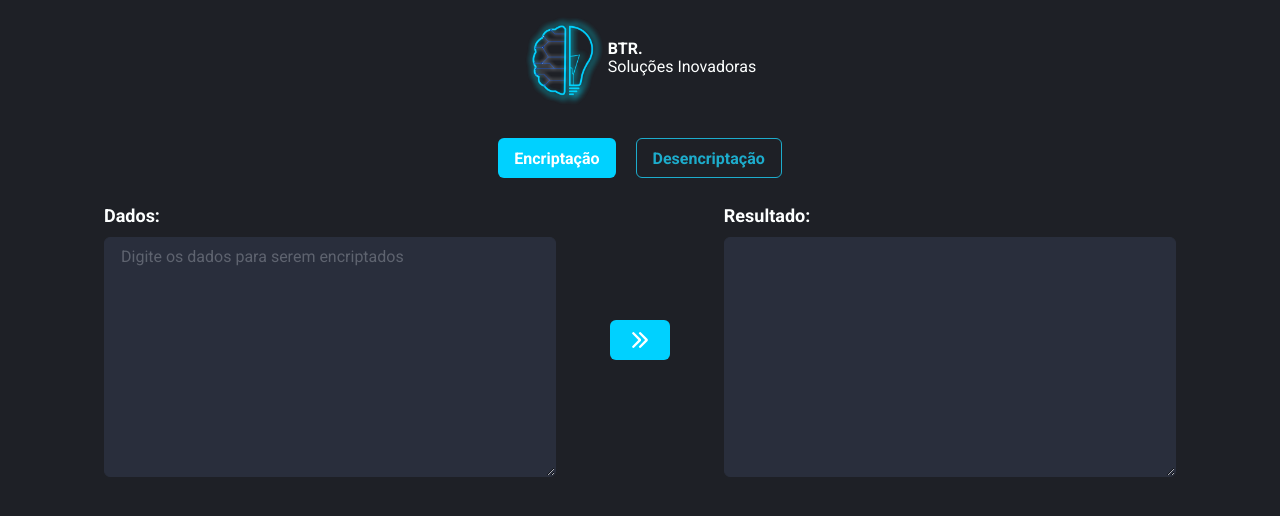
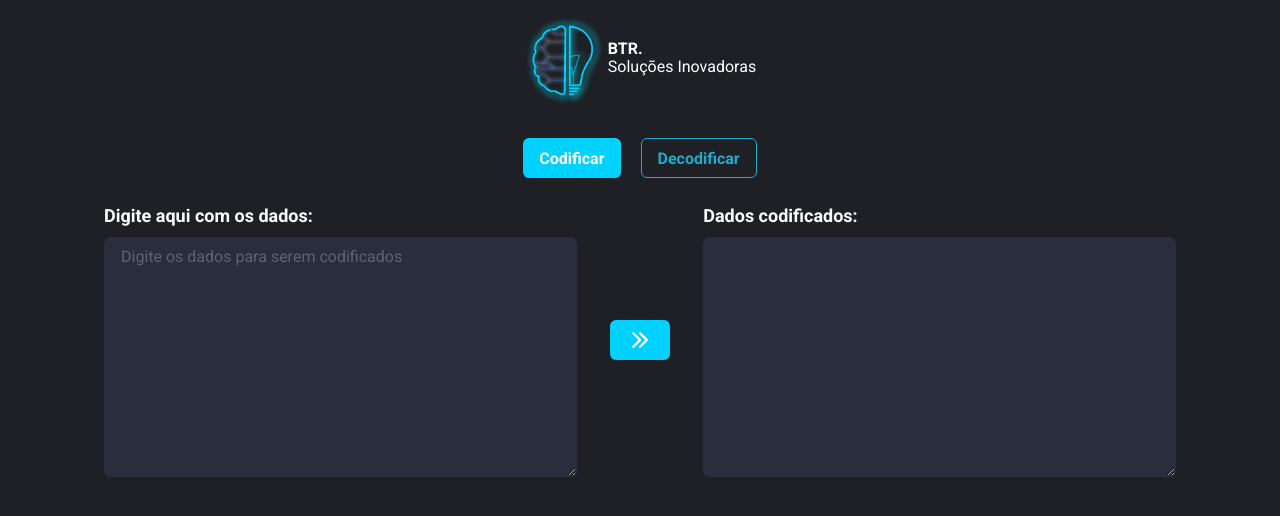
Before and after one commit to sonegobruno/bs-crypto, a Next.js app: page / in a window 1280 px wide. Shown: the top 516 px of the page. Built offline with nearby package versions, Linux system fonts and the light colour scheme.

Commit message:
:pencil: Alterado titulo e placeholder

```diff
--- a/src/components/Content.tsx
+++ b/src/components/Content.tsx
@@ -22,14 +22,14 @@ export function Content() {
                         option={option}
                         optionSegment="encrypt"
                     >
-                        Encriptação
+                        Codificar
                     </SegmentButton>
                     <SegmentButton
                         onClick={() => handleChangeOption('decrypt')}
                         option={option}
                         optionSegment="decrypt"
                     >
-                        Desencriptação
+                        Decodificar
                     </SegmentButton>
                 </SegmentWrapper>
 
--- a/src/components/DecryptWrapper .tsx
+++ b/src/components/DecryptWrapper .tsx
@@ -35,19 +35,19 @@ export function DecryptWrapper(props: C.StackProps) {
         >
             <C.GridItem>
                 <Textarea
-                    placeholder="Digite os dados para serem encriptados"
+                    placeholder="Digite os dados para serem decodificados"
                     onChange={handleChangeData}
                     value={data}
-                    title="Dados:"
+                    title="Digite aqui com os dados:"
                 />
             </C.GridItem>
 
             <C.GridItem display="flex" justifyContent="center" alignItems="center">
-                <Button onClick={handleDecryptData}>Desencriptar</Button>
+                <Button onClick={handleDecryptData} />
             </C.GridItem>
 
             <C.GridItem>
-                <Textarea value={decryptedData} isReadOnly title="Resultado:"/>
+                <Textarea value={decryptedData} isReadOnly title="Dados decodificados:"/>
             </C.GridItem>
         </C.Grid>
     )
--- a/src/components/EncryptWrapper.tsx
+++ b/src/components/EncryptWrapper.tsx
@@ -23,20 +23,20 @@ export function EncryptWrapper(props: C.StackProps) {
     }
 
     return (
-        <C.Grid gap="4" templateColumns={["1fr", "1fr", "1fr 0.3fr 1fr"]} justify="center" spacing="4" w="100%" maxW="1120px" px="6" {...props}>
+        <C.Grid gap="4" templateColumns={["1fr", "1fr", "1fr 0.2fr 1fr"]} justify="center" spacing="4" w="100%" maxW="1120px" px="6" {...props}>
             <C.GridItem>
                 <Textarea
-                    placeholder="Digite os dados para serem encriptados"
+                    placeholder="Digite os dados para serem codificados"
                     onChange={handleChangeData}
                     value={data}
-                    title="Dados:"
+                    title="Digite aqui com os dados:"
                 />
             </C.GridItem>
             <C.GridItem display="flex" justifyContent="center" alignItems="center">
-                <Button onClick={handleEncryptData}>Encriptar</Button>
+                <Button onClick={handleEncryptData} />
             </C.GridItem>
             <C.GridItem>
-                <Textarea value={encryptedData} isReadOnly title="Resultado:"/>
+                <Textarea value={encryptedData} isReadOnly title="Dados codificados:"/>
             </C.GridItem>
         </C.Grid>
     )
```
